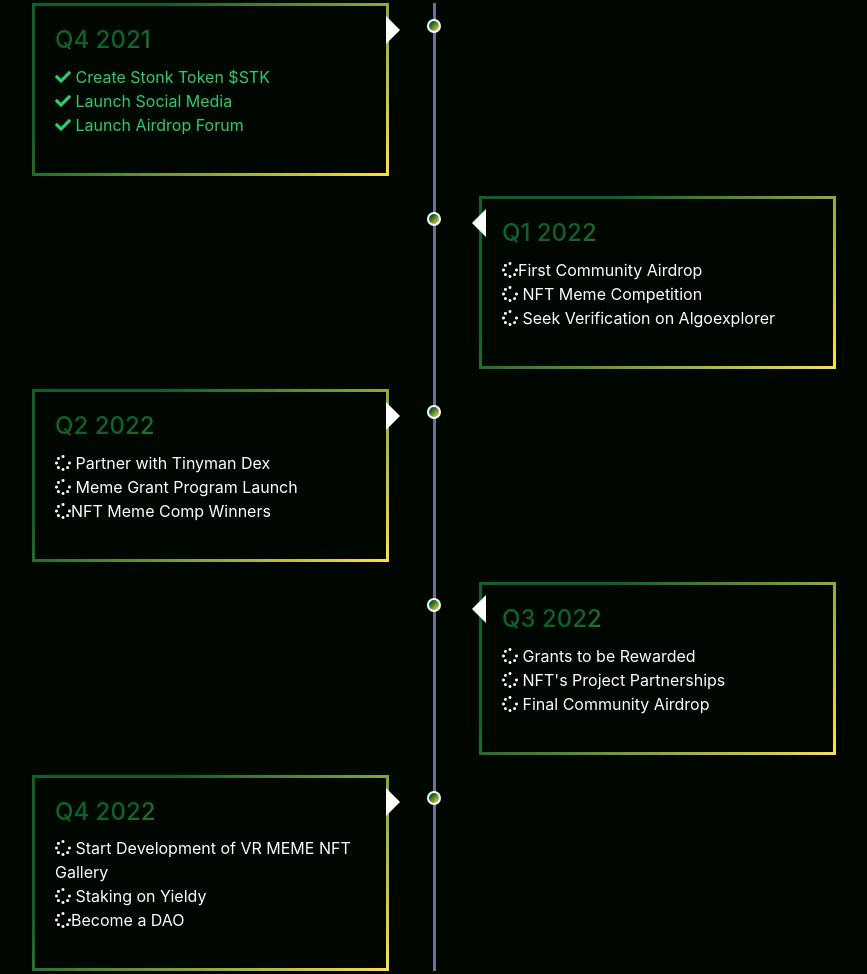
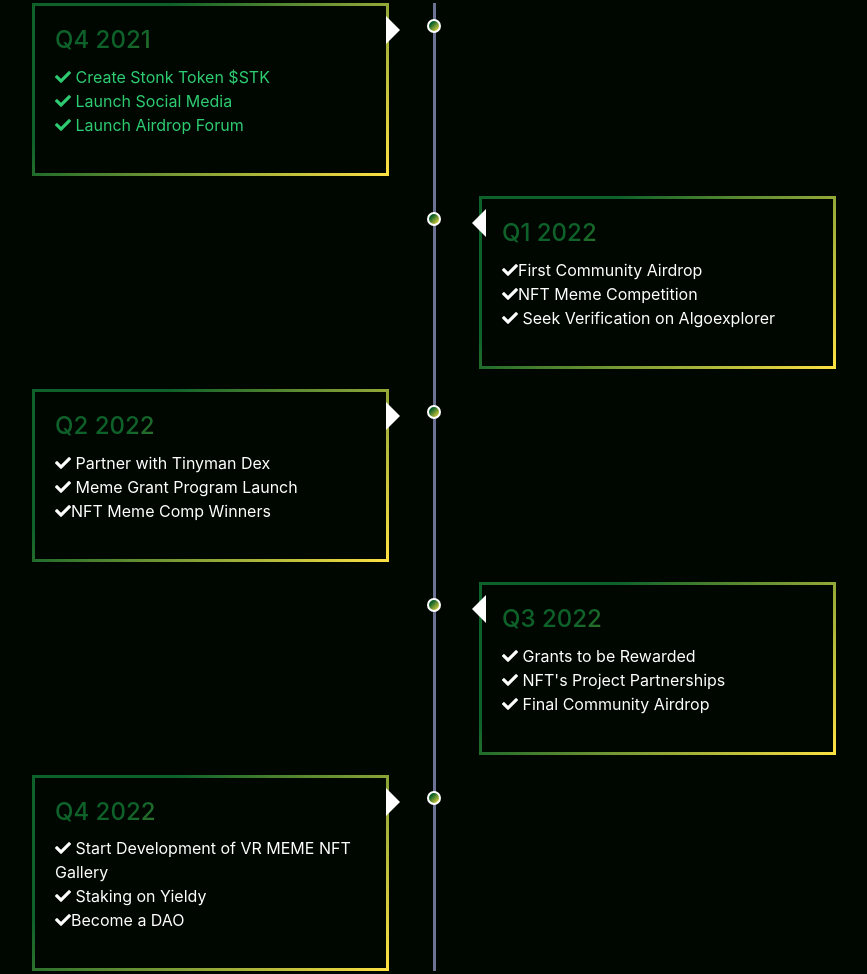
Before and after one commit to sggtw/Stonks-website, a plain HTML site: page index.html in a window 1280 px wide. Shown: the part 999-1973 px from the top of the page, without its empty margins (206-1073 px from the left). Drawn offline with nearby package versions, Linux system fonts and the light colour scheme.

Commit message:
icon-added

```diff
--- a/index.html
+++ b/index.html
@@ -114,15 +114,15 @@
                             <div class="timeline-body">
                                 <p>
                                     <span >
-                                        <i class="fas fa-spinner"></i>First Community Airdrop
+                                        <i class="fas fa-check"></i>First Community Airdrop
                                     </span>
                                     <br>
                                     <span>
-                                        <i class="fas fa-spinner"></i> NFT Meme Competition
+                                        <i class="fas fa-check"></i>NFT Meme Competition
                                     </span>
                                     <br>
                                     <span>
-                                        <i class="fas fa-spinner"></i>  Seek Verification on Algoexplorer
+                                        <i class="fas fa-check"></i></i>  Seek Verification on Algoexplorer
                                     </span>
                                 </p>
                             </div>
@@ -137,15 +137,15 @@
                             <div class="timeline-body">
                                 <p>
                                     <span>
-                                        <i class="fas fa-spinner"></i> Partner with Tinyman Dex
+                                        <i class="fas fa-check"></i> Partner with Tinyman Dex
                                     </span>
                                     <br>
                                     <span>
-                                        <i class="fas fa-spinner"></i> Meme Grant Program Launch
+                                        <i class="fas fa-check"></i> Meme Grant Program Launch
                                     </span>
                                     <br>
                                     <span >
-                                        <i class="fas fa-spinner"></i>NFT Meme Comp Winners
+                                        <i class="fas fa-check"></i>NFT Meme Comp Winners
                                     </span>
                                 </p>
                             </div>
@@ -160,15 +160,15 @@
                             <div class="timeline-body">
                                 <p>
                                     <span>
-                                        <i class="fas fa-spinner"></i> Grants to be Rewarded
+                                        <i class="fas fa-check"></i> Grants to be Rewarded
                                     </span>
                                     <br>
                                     <span>
-                                        <i class="fas fa-spinner"></i> NFT's Project Partnerships
+                                        <i class="fas fa-check"></i> NFT's Project Partnerships
                                     </span>
                                     <br>
                                     <span>
-                                        <i class="fas fa-spinner"></i> Final Community Airdrop
+                                        <i class="fas fa-check"></i> Final Community Airdrop
                                     </span>
                                 </p>
                             </div>
@@ -183,15 +183,15 @@
                             <div class="timeline-body">
                                 <p>
                                     <span>
-                                        <i class="fas fa-spinner"></i> Start Development of VR MEME NFT Gallery
+                                        <i class="fas fa-check"></i> Start Development of VR MEME NFT Gallery
                                     </span>
                                     <br>
                                     <span>
-                                        <i class="fas fa-spinner"></i> Staking on Yieldy
+                                        <i class="fas fa-check"></i> Staking on Yieldy
                                     </span>
                                     <br>
                                     <span >
-                                        <i class="fas fa-spinner"></i>Become a DAO
+                                        <i class="fas fa-check"></i>Become a DAO
                                     </span>
                                 </p>
                             </div>
```
